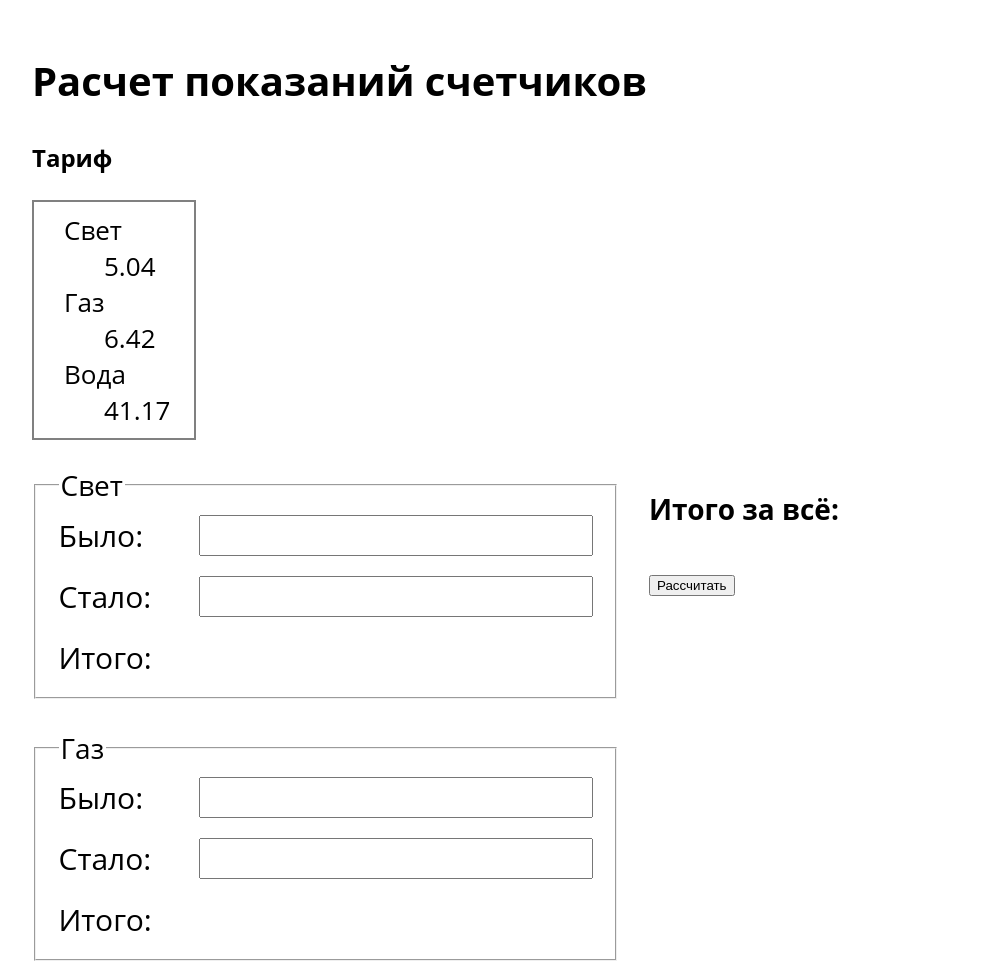
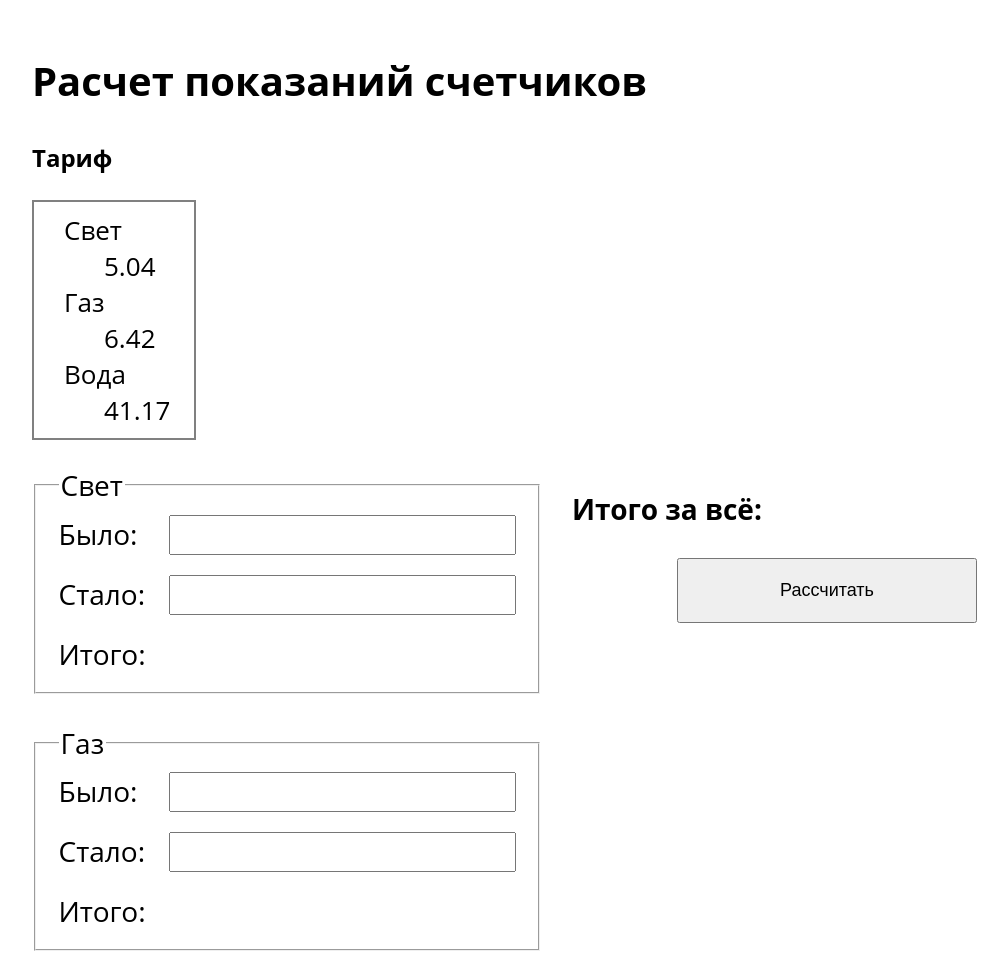
Before and after one commit to VladissGernet/calculatingCounters, a website: page source/html/index.html in a window 1280 px wide. Shown: the top 964 px of the page, without its empty margins (83-1091 px from the left). Drawn offline with nearby package versions, Linux system fonts and the light colour scheme; files that its build step writes are made by us from their sources; a web font is replaced by a local one.

Commit message:
styles for mobile

```diff
--- a/source/scss/calc/calc-form.scss
+++ b/source/scss/calc/calc-form.scss
@@ -1,8 +1,14 @@
 .calc-form__container {
   font-size: 30px;
-  display: grid;
-  grid-template-columns: 1fr 1fr;
-  gap: 30px;
+  display: flex;
+  flex-direction: column;
+  gap: 40px;
+
+  @media (min-width: 1024px) {
+    display: grid;
+    grid-template-columns: 1fr 1fr;
+    gap: 30px;
+  }
 }
 
 .calc-form__set {
@@ -13,26 +19,54 @@
 }
 
 .calc-form__title {
-  font-size: 28px;
+  font-size: 20px;
+
+  @media (min-width: 1024px) {
+    font-size: 28px;
+  }
 }
 
 .calc-form__field-wrapper {
-  display: grid;
-  grid-template-columns: 120px 1fr;
+  display: flex;
+  flex-direction: column;
   gap: 20px;
+  font-size: 18px;
+
+  @media (min-width: 1024px) {
+    display: grid;
+    grid-template-columns: 90px 1fr;
+    font-size: 28px;
+  }
 }
 
 .calc-form__input {
   font-size: 30px;
+  width: 100%;
+  box-sizing: border-box;
 }
 
 .calc-form__block-total {
   display: grid;
   grid-template-columns: 120px 1fr;
   gap: 20px;
+  font-size: 20px;
+
+  @media (min-width: 1024px) {
+    font-size: 28px;
+  }
 }
 
 .calc-form__total {
   grid-column: 2 / 3;
   grid-row: 1 / 2;
 }
+
+.calc-form__button {
+  padding: 20px;
+  font-size: 18px;
+  width: 100%;
+  max-width: 300px;
+  margin: 0 auto;
+  display: block;
+  cursor: pointer;
+}
```
Also changed, not shown: build/css/style.min.css, 1 other file.
